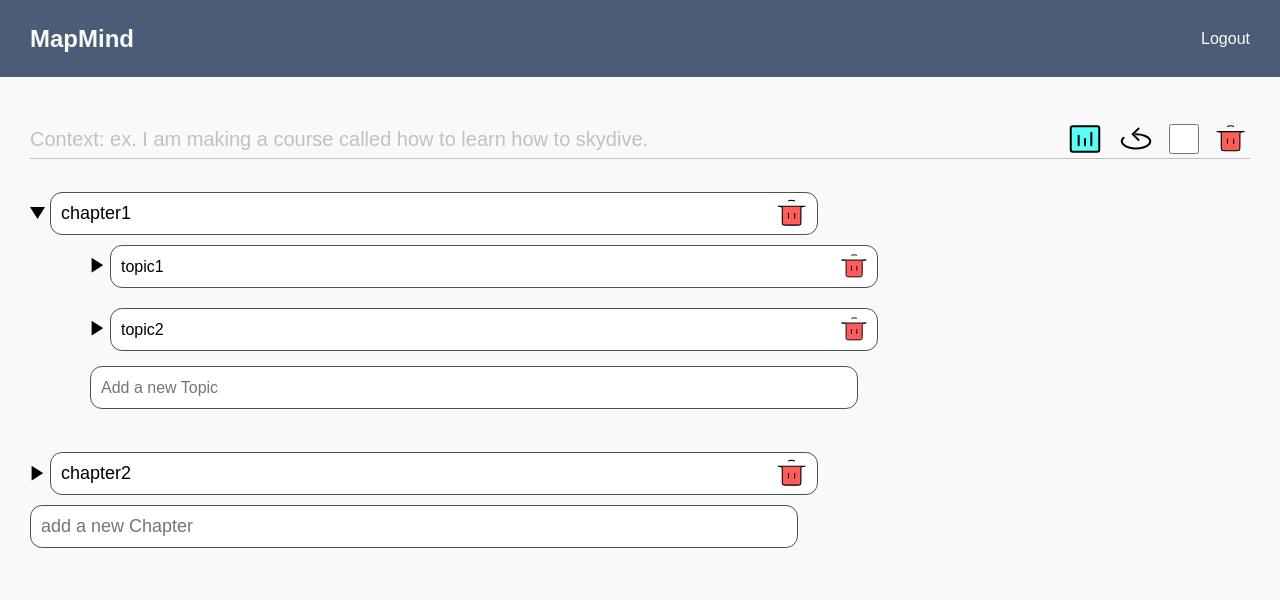
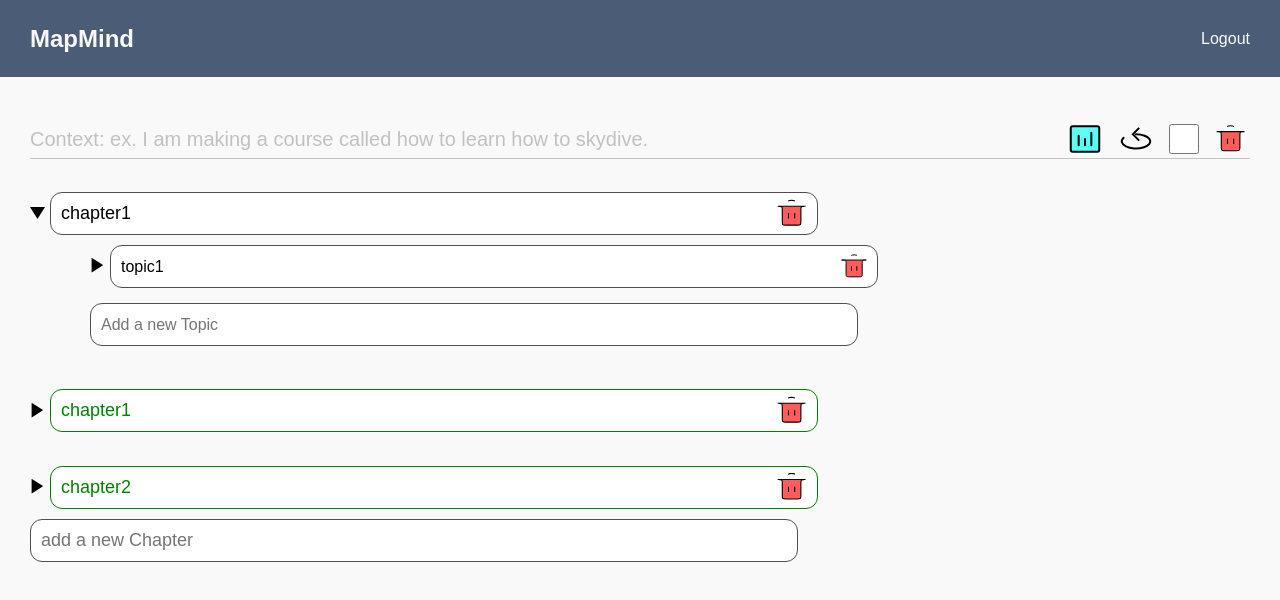
Before and after one commit to firasmlt/MapMind, a React (Create React App) app in the folder client/: page / in a window 1280 px wide. Both pictures are taken after a click on the picture 37 px from the left and 213 px from the top of the page. Shown: the top 600 px of the page. Built offline with nearby package versions, Linux system fonts and the light colour scheme.

Commit message:
adding styling for generated content

```diff
--- a/client/src/components/Chapter.js
+++ b/client/src/components/Chapter.js
@@ -55,7 +55,9 @@ function Chapter({
             type="text"
             value={chapter.name}
             onChange={chapterNameChange}
-            className={styles.chapterInput}
+            className={`${styles.chapterInput} ${
+              chapter.generated ? styles.generated : ""
+            }`}
           />
           <img
             alt="trash_icon"
--- a/client/src/components/Chapter.module.css
+++ b/client/src/components/Chapter.module.css
@@ -32,3 +32,7 @@
   left: -45px;
   cursor: pointer;
 }
+.generated {
+  border-color: green;
+  color: green;
+}
--- a/client/src/components/Content.js
+++ b/client/src/components/Content.js
@@ -4,7 +4,13 @@ import styles from "./Content.module.css";
 import Chapter from "./Chapter";
 
 function Content() {
-  const [content, setContent] = useState([]);
+  const [content, setContent] = useState([
+    {
+      id: "1",
+      name: "chapter1",
+      topics: [{ name: "topic1", subtopics: ["hello"] }],
+    },
+  ]);
   const ID = function () {
     return "_" + Math.random().toString(36).substr(2, 9);
   };
@@ -33,6 +39,7 @@ function Content() {
       if (!line.includes("###") && !line.includes("##") && line.includes("#")) {
         chapter = {
           id: ID(),
+          generated: true,
           name: line.replace("#", ""),
           topics: [],
         };
@@ -42,6 +49,7 @@ function Content() {
         chapter.topics.push({
           name: line.replace("##", ""),
           subtopics: [],
+          generated: true,
         });
       }
       if (line.includes("###")) {
@@ -69,7 +77,10 @@ function Content() {
   fdsafdsafsda`;
 
   useEffect(() => {
-    setContent(convertMarkdownToContent(markdownExampleText));
+    setContent((prev) => [
+      ...prev,
+      ...convertMarkdownToContent(markdownExampleText),
+    ]);
   }, []);
   console.log(convertMarkdownToContent(markdownExampleText));
   // console.log(convertContentToMarkdown(content));
--- a/client/src/components/Subtopic.js
+++ b/client/src/components/Subtopic.js
@@ -37,7 +37,9 @@ function Subtopic({
           <input
             type="text"
             value={subtopic}
-            className={styles.subtopicInput}
+            className={`${styles.subtopicInput} ${
+              chapter.topics[topicIndex].generated ? styles.generated : ""
+            }`}
             onChange={changeSubtopicHandler}
             autoFocus
           />
--- a/client/src/components/Subtopic.module.css
+++ b/client/src/components/Subtopic.module.css
@@ -23,3 +23,8 @@
   left: -38px;
   cursor: pointer;
 }
+
+.generated {
+  border-color: green;
+  color: green;
+}
--- a/client/src/components/Topic.js
+++ b/client/src/components/Topic.js
@@ -54,7 +54,9 @@ function Topic({ topic, addTopicInput, chapter, updateChapter, topicIndex }) {
           <input
             type="text"
             value={topic.name}
-            className={styles.topicInput}
+            className={`${styles.topicInput} ${
+              topic.generated ? styles.generated : ""
+            }`}
             onChange={topicChangeHandler}
             onLoad={() => console.log("hello")}
             autoFocus
--- a/client/src/components/Topic.module.css
+++ b/client/src/components/Topic.module.css
@@ -33,3 +33,8 @@
   left: -40px;
   cursor: pointer;
 }
+
+.generated {
+  border-color: green;
+  color: green;
+}
```
